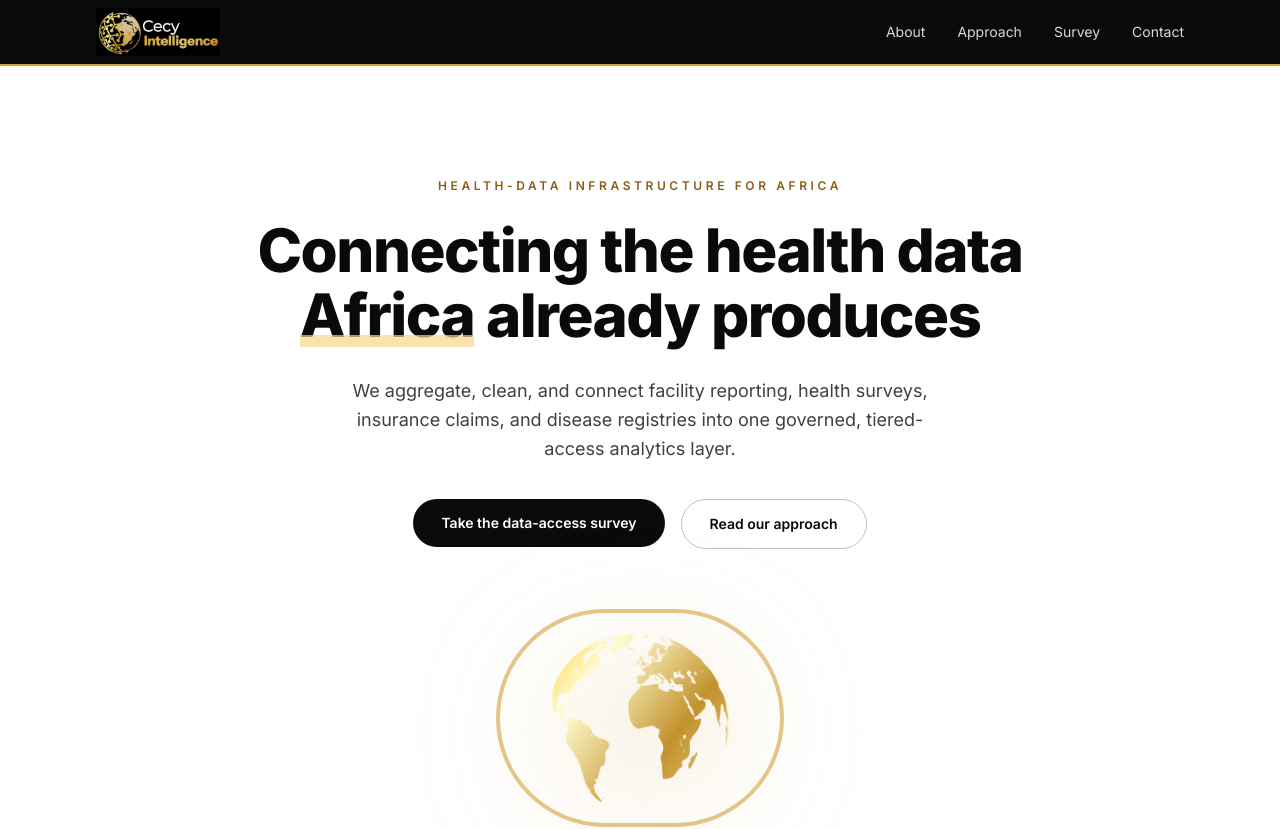
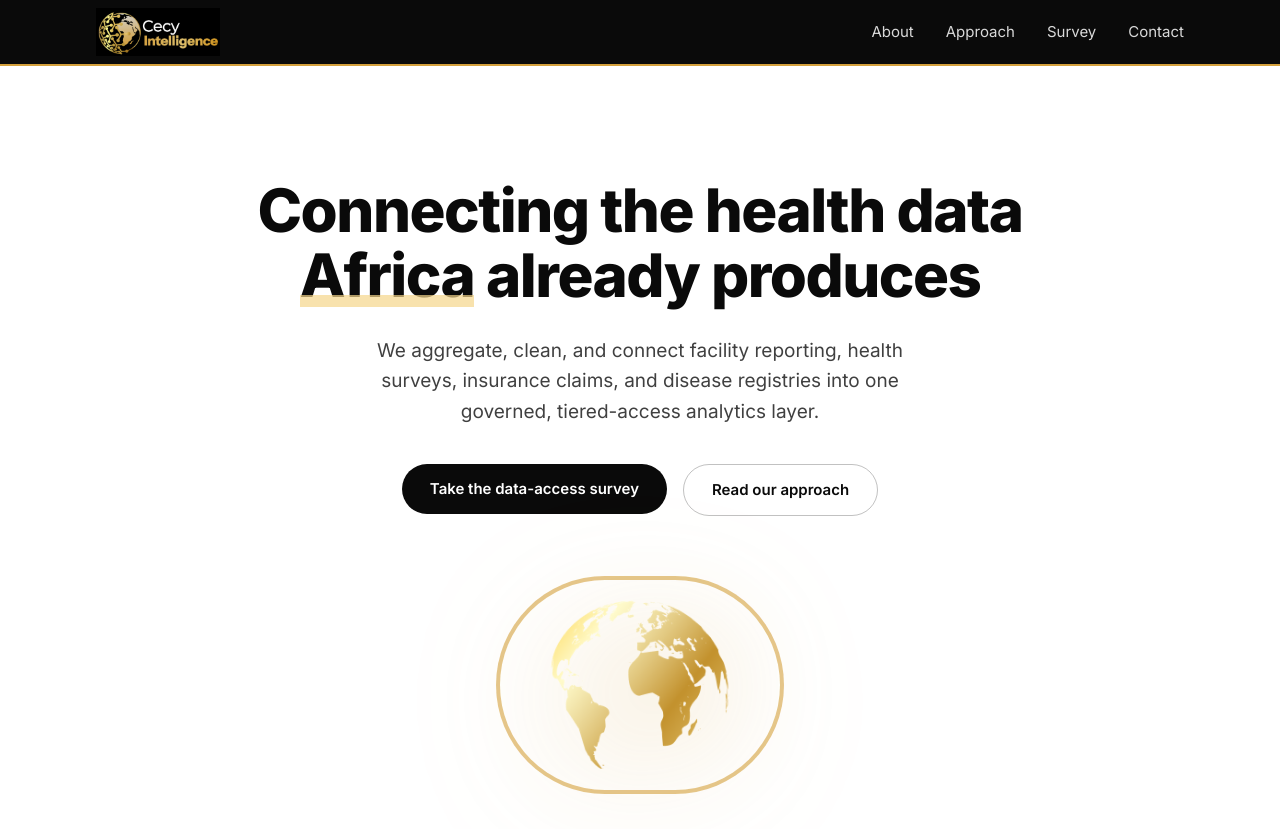
Before and after one commit to emiridbest/cecyIntel, a Next.js app: page / in a window 1280 px wide. Shown: the top 829 px of the page. Built offline with nearby package versions, Linux system fonts and the light colour scheme.

Commit message:
Bump text sizes ~1-2px; remove hero eyebrow line

```diff
--- a/app/globals.css
+++ b/app/globals.css
@@ -22,6 +22,16 @@
   /* "Muted" is now near-black too - body copy reads black, gold stays in
      the backgrounds, chips, and accents. */
   --color-muted: #262626;
+
+  /* Text scale nudged up ~1-2px over the defaults for readability. Changing
+     these theme vars lifts every text-* utility without touching spacing. */
+  --text-xs: 0.8125rem;   /* 13px */
+  --text-sm: 0.9375rem;   /* 15px */
+  --text-base: 1.0625rem; /* 17px */
+  --text-lg: 1.1875rem;   /* 19px */
+  --text-xl: 1.3125rem;   /* 21px */
+  --text-2xl: 1.625rem;   /* 26px */
+  --text-3xl: 2rem;       /* 32px */
 
   /*
    * All-sans, UK Biobank style. `font-serif` classes remain in the
--- a/app/page.tsx
+++ b/app/page.tsx
@@ -318,24 +318,6 @@ export default function HomePage() {
             our safeguards with international health data standards.
           </p>
           <ComplianceMarquee />
-          <ul className="mt-12 grid gap-4 sm:grid-cols-2 lg:grid-cols-4">
-            {[
-              ["NDPA 2023", "Nigeria Data Protection Act: lawful bases, data processing agreements, and a named data protection officer."],
-              ["NDPC", "Registered posture under the Nigeria Data Protection Commission's implementing directions."],
-              ["GDPR-aligned", "De-identification, purpose limitation, and data subject rights modelled on the EU General Data Protection Regulation."],
-              ["HIPAA-aligned", "Technical and administrative safeguards modelled on the US HIPAA Security Rule for health information."],
-            ].map(([name, text], i) => (
-              <MotionCard
-                key={name}
-                as="li"
-                delay={(i % 4) * 0.09}
-                className="rounded-2xl bg-ink-raised p-6 shadow-sm"
-              >
-                <h3 className="text-lg">{name}</h3>
-                <p className="mt-2 text-sm leading-relaxed text-muted">{text}</p>
-              </MotionCard>
-            ))}
-          </ul>
         </div>
       </section>
 
--- a/components/Hero.tsx
+++ b/components/Hero.tsx
@@ -28,12 +28,6 @@ export default function Hero() {
     <section className="relative overflow-hidden border-b border-line bg-white">
       <div className="mx-auto max-w-4xl px-5 pt-20 text-center sm:px-8 sm:pt-28">
         <motion.div variants={container} initial="hidden" animate="show">
-          <motion.p
-            variants={item}
-            className="mb-6 text-xs font-semibold uppercase tracking-[0.3em] text-gold-deep"
-          >
-            Health-data infrastructure for Africa
-          </motion.p>
           <motion.h1
             variants={item}
             className="mx-auto max-w-3xl text-4xl font-extrabold leading-[1.08] tracking-tight text-[#0a0a0a] sm:text-6xl"
```
